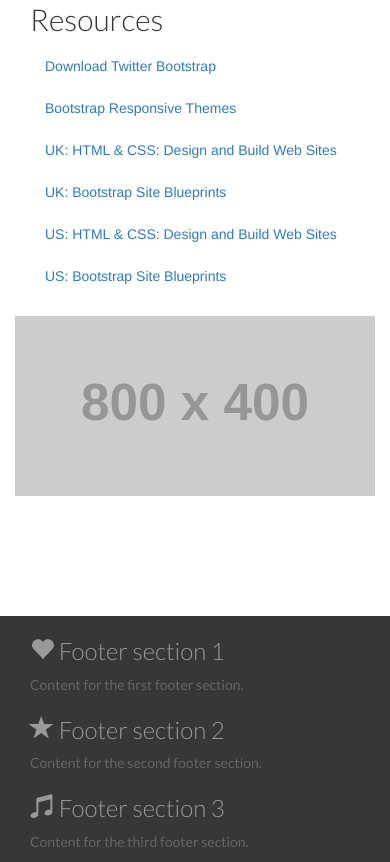
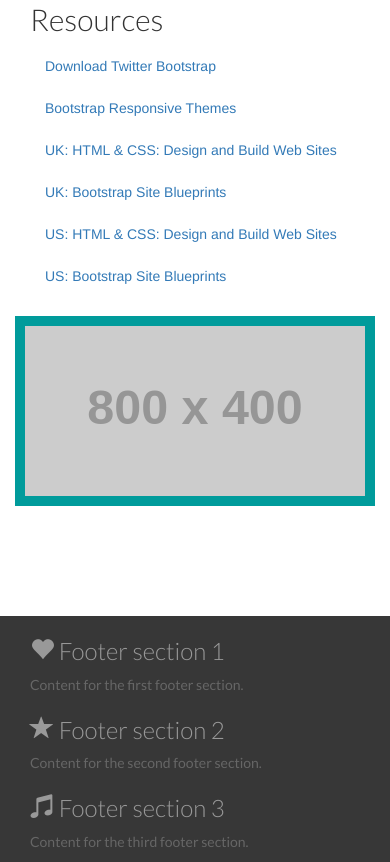
Before and after one commit to jesumarquez/hello-responsive, a website: page index.html in a window 390 px wide. Shown: the part 847-1709 px from the top of the page. Drawn offline with nearby package versions, Linux system fonts and the light colour scheme; placeholder pictures from the web are drawn by us.

Commit message:
Mediaquery

```diff
--- a/css/styles.css
+++ b/css/styles.css
@@ -86,3 +86,11 @@ html {
 .to-tutorial {
     text-align: center;
 }
+
+@media (max-width:1000px){
+    .img1{
+        border-style:solid;
+        border-width:10px;
+        border-color:#009b9b;
+    }
+}
--- a/index.html
+++ b/index.html
@@ -62,7 +62,9 @@
             </div>
         </div>
         <div class="container">
-            <img class="img-responsive center-block" src="http://placehold.it/800x400"/>
+            <div class="content img1">
+                <img class="img-responsive center-block" src="http://placehold.it/800x400"/>
+            </div>
         </div>
     </div>
 
```
